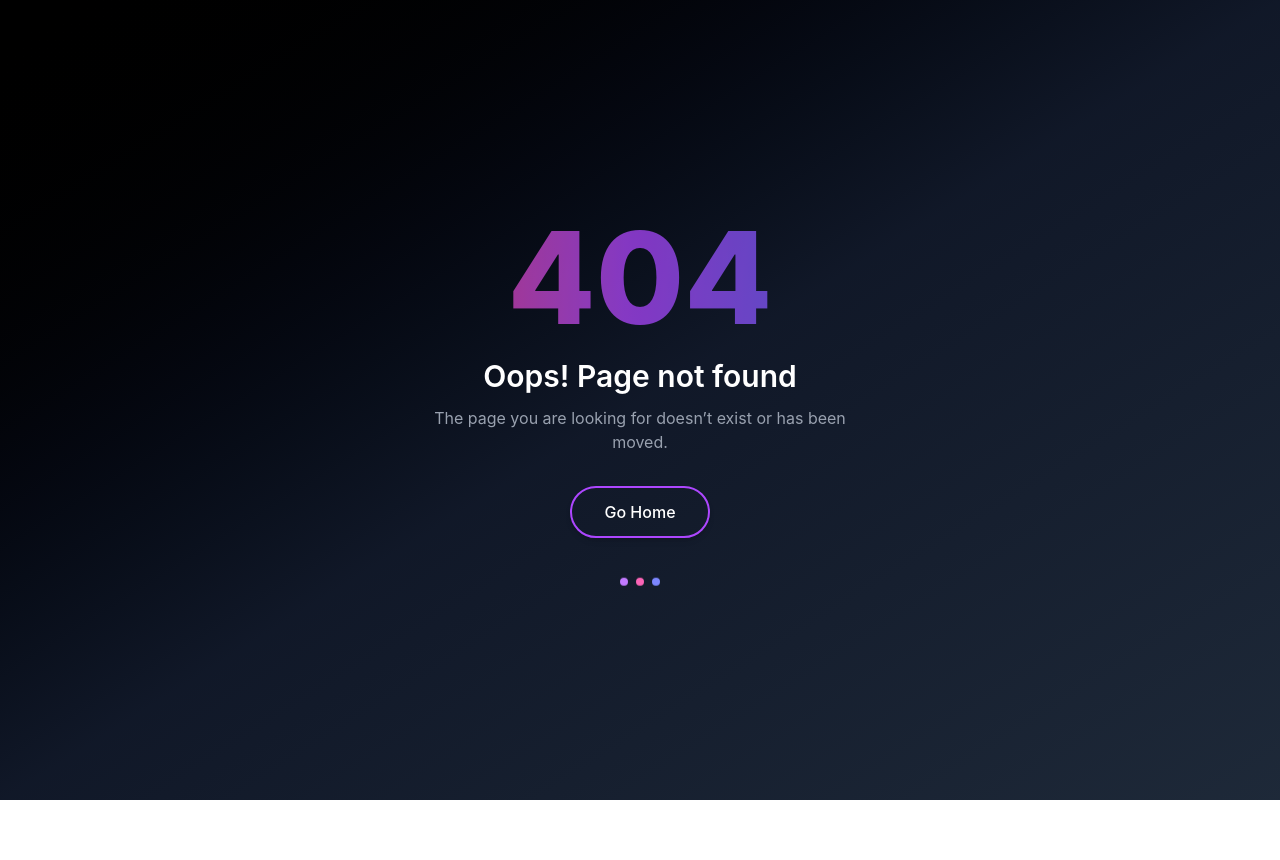
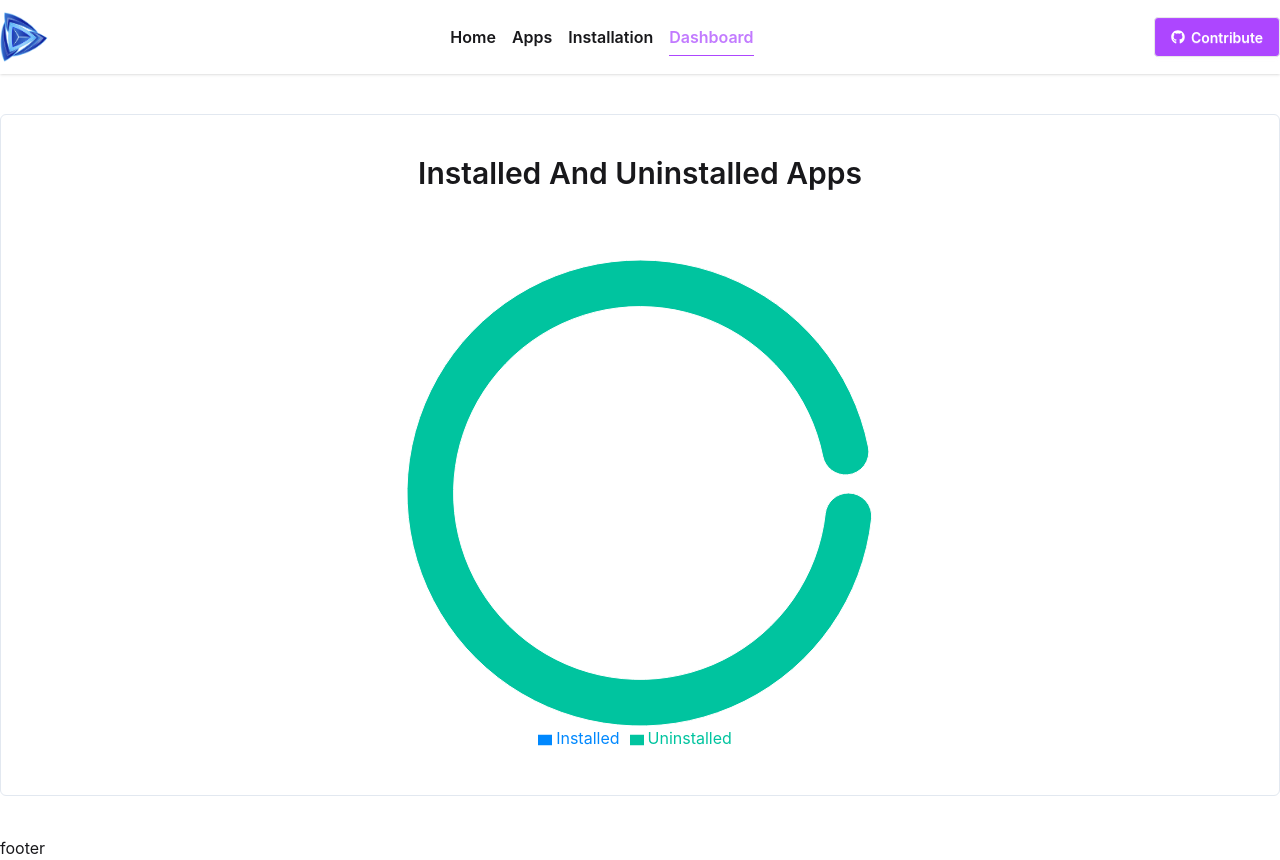
Before and after one commit to nibirshahriar/PlayStore-Project12, a React (Vite) app: page /dashboard in a window 1280 px wide. Before the commit this address had no page. Before the commit the page ends 800 px from the top, so only its background shows below. Built offline with nearby package versions, Linux system fonts and the light colour scheme.

Commit message:
added piecharts

```diff
--- a/package.json
+++ b/package.json
@@ -17,6 +17,7 @@
     "react-router": "^7.14.1",
     "react-spinners": "^0.17.0",
     "react-toastify": "^11.0.5",
+    "recharts": "^3.8.1",
     "tailwindcss": "^4.2.2"
   },
   "devDependencies": {
--- a/src/Router/Router.jsx
+++ b/src/Router/Router.jsx
@@ -5,6 +5,7 @@ import Apps from "../pages/Apps/Apps";
 import InstallApps from "../pages/InstallApps/InstallApps";
 import NotFoundPage from "../pages/NotFoundPage/NotFoundPage";
 import AppDetails from "../pages/AppDetails/AppDetails";
+import Dashboard from "../pages/Dashboard/Dashboard";
 
 export const router = createBrowserRouter([
   {
@@ -29,6 +30,10 @@ export const router = createBrowserRouter([
         path: "/apps/:id",
         element: <AppDetails />,
       },
+      {
+        path: "/dashboard",
+        element: <Dashboard />,
+      },
     ],
     errorElement: <NotFoundPage />,
   },
--- a/src/components/Shared/Navbar.jsx
+++ b/src/components/Shared/Navbar.jsx
@@ -18,6 +18,9 @@ const Navbar = () => {
           <li>
             <MyNavLink to={"/InstallApps"}> Installation</MyNavLink>
           </li>
+          <li>
+            <MyNavLink to={"/dashboard"}> Dashboard</MyNavLink>
+          </li>
         </ul>
         <button className="btn bg-purple-500 text-white">
           <FaGithub /> Contribute
--- /dev/null
+++ b/src/pages/Dashboard/Dashboard.jsx
@@ -0,0 +1,49 @@
+import React, { useContext } from "react";
+import { Legend, Pie, PieChart, Tooltip } from "recharts";
+import { InstalledContxt } from "../../context/InstalledContxt";
+import UseApps from "../../components/Hook/UseApps";
+
+const Dashboard = () => {
+  const { installedApps } = useContext(InstalledContxt);
+  const { apps } = UseApps();
+  const uninstalledApps = apps.length - installedApps.length;
+  const data = [
+    { name: "Installed", value: installedApps.length, fill: "#0088FE" },
+    { name: "Uninstalled", value: uninstalledApps, fill: "#00C49F" },
+  ];
+
+  return (
+    <div className=" my-10 sha p-10 rounded-md container mx-auto border border-slate-200">
+      <h2 className="font-semibold text-3xl mb-16 text-center">
+        Installed And Uninstalled Apps
+      </h2>
+      <PieChart
+        style={{
+          width: "100%",
+          maxWidth: "500px",
+          maxHeight: "80vh",
+          margin: "auto",
+          aspectRatio: 1,
+        }}
+        responsive
+      >
+        <Pie
+          data={data}
+          innerRadius="80%"
+          outerRadius="100%"
+          // Corner radius is the rounded edge of each pie slice
+          cornerRadius="50%"
+          fill="#8884d8"
+          // padding angle is the gap between each pie slice
+          paddingAngle={5}
+          dataKey="value"
+          isAnimationActive={true}
+        />
+        <Legend />
+        <Tooltip />
+      </PieChart>
+    </div>
+  );
+};
+
+export default Dashboard;
--- a/src/pages/InstallApps/InstallApps.jsx
+++ b/src/pages/InstallApps/InstallApps.jsx
@@ -1,21 +1,43 @@
 import React, { useContext } from "react";
 import { InstalledContxt } from "../../context/InstalledContxt";
+import { toast } from "react-toastify";
 
 const InstallApps = () => {
   const { installedApps, setInstalledApps } = useContext(InstalledContxt);
+
+  const handleUninstall = (app) => {
+    const restApps = installedApps.filter((iApp) => iApp.id != app.id);
+    setInstalledApps(restApps);
+    toast.warning(`${app.title} is Uninstalled!`);
+  };
+
   return (
     <div className="container mx-auto my-8">
-      {installedApps.map((app, ind) => {
+      {installedApps.length == 0 ? (
+        <h2 className="text-bold text-4xl text-center my-6">
+          No installed apps found!
+        </h2>
+      ) : (
+        installedApps.map((app, ind) => {
           return (
             <div
               key={ind}
-            className="flex gap-4 items-center shadow p-4 rounded-md bg-slate-100 mb-4"
+              className="flex gap-4 items-center justify-between shadow p-4 rounded-md bg-slate-100 mb-4"
             >
+              <div>
                 <img src={app.image} className="h-[120px] w-auto" alt="" />
                 <h2 className="font-semibold text-2xl">{app.title}</h2>
               </div>
+              <button
+                onClick={() => handleUninstall(app)}
+                className="btn bg-secondary text-white"
+              >
+                Uninstall
+              </button>
+            </div>
           );
-      })}
+        })
+      )}
     </div>
   );
 };
```
Also changed, not shown: 1 other file (tests, documents, lock files or other folders). Lines whose indentation alone changed are shown as unchanged.
